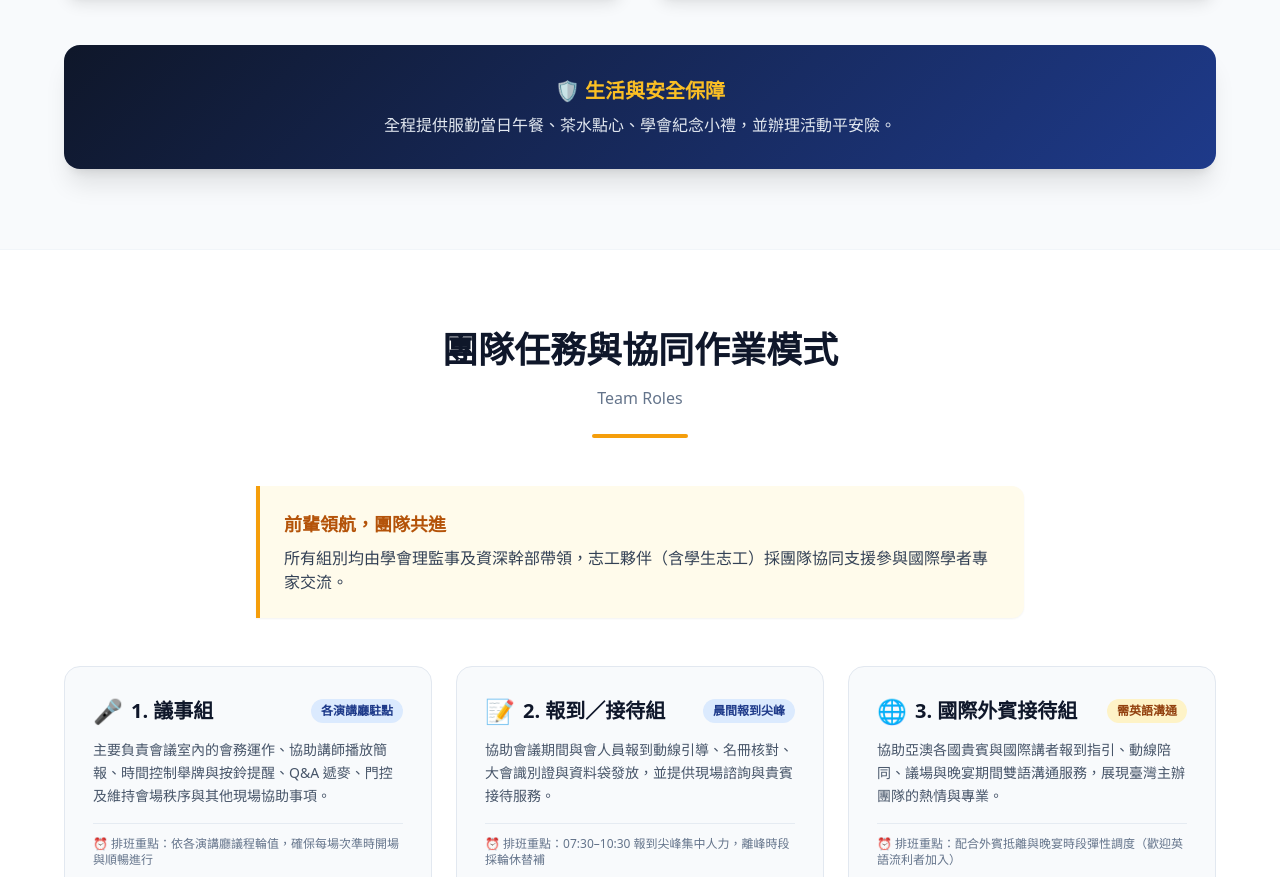
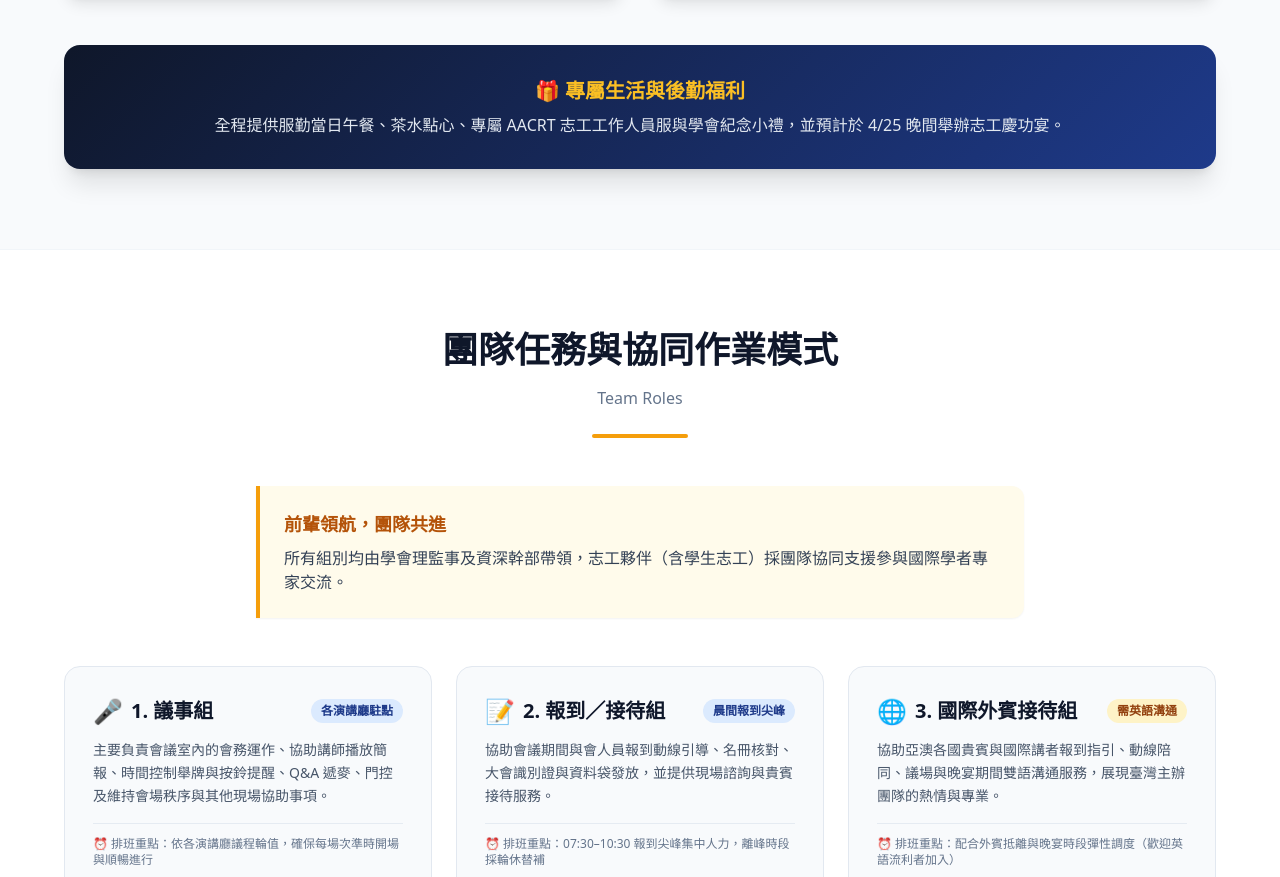
Before and after one commit to suben1204-design/aacrt-Student, a plain HTML site: page index.html in a window 1280 px wide. Shown: the part 1832-2709 px from the top of the page. Drawn offline with nearby package versions, Linux system fonts and the light colour scheme.

Commit message:
fix(web): 更新首頁後勤福利橫幅（移除平安險、納入工作服與慶功宴）並修復錨點跳轉遮擋

```diff
--- a/index.html
+++ b/index.html
@@ -1,5 +1,5 @@
 <!DOCTYPE html>
-<html lang="zh-TW" class="scroll-smooth">
+<html lang="zh-TW" class="scroll-smooth scroll-pt-16">
 <head>
   <meta charset="UTF-8">
   <meta name="viewport" content="width=device-width, initial-scale=1.0">
@@ -161,8 +161,8 @@
 
       <div class="bg-navy-gradient rounded-2xl p-8 text-center text-white shadow-xl relative overflow-hidden">
         <div class="relative z-10">
-          <h3 class="text-xl font-bold text-amber-400 mb-2">🛡️ 生活與安全保障</h3>
-          <p class="text-slate-200">全程提供服勤當日午餐、茶水點心、學會紀念小禮，並辦理活動平安險。</p>
+          <h3 class="text-xl font-bold text-amber-400 mb-2">🎁 專屬生活與後勤福利</h3>
+          <p class="text-slate-200">全程提供服勤當日午餐、茶水點心、專屬 AACRT 志工工作人員服與學會紀念小禮，並預計於 4/25 晚間舉辦志工慶功宴。</p>
         </div>
       </div>
     </div>
```
Also changed, not shown: 1 other file.
